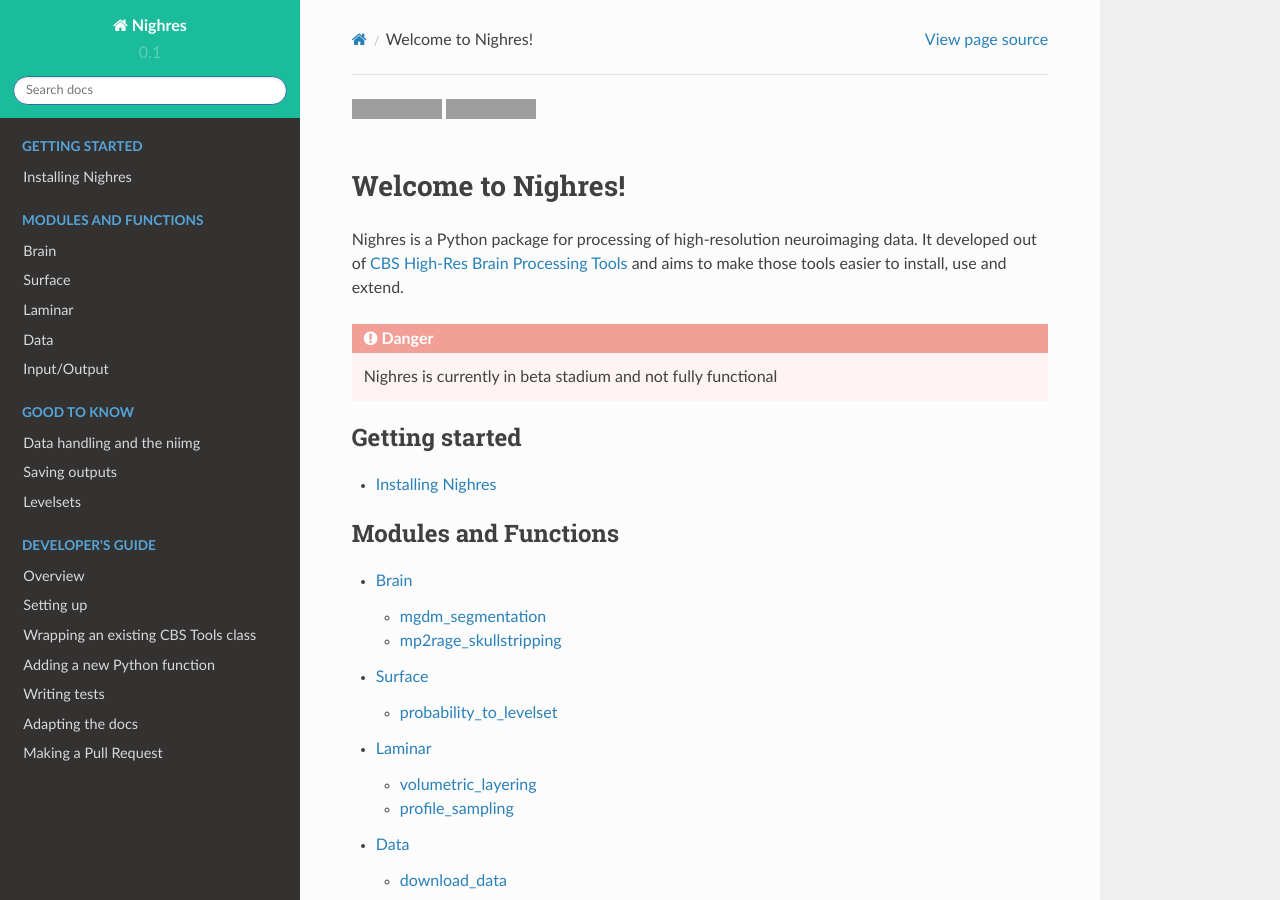
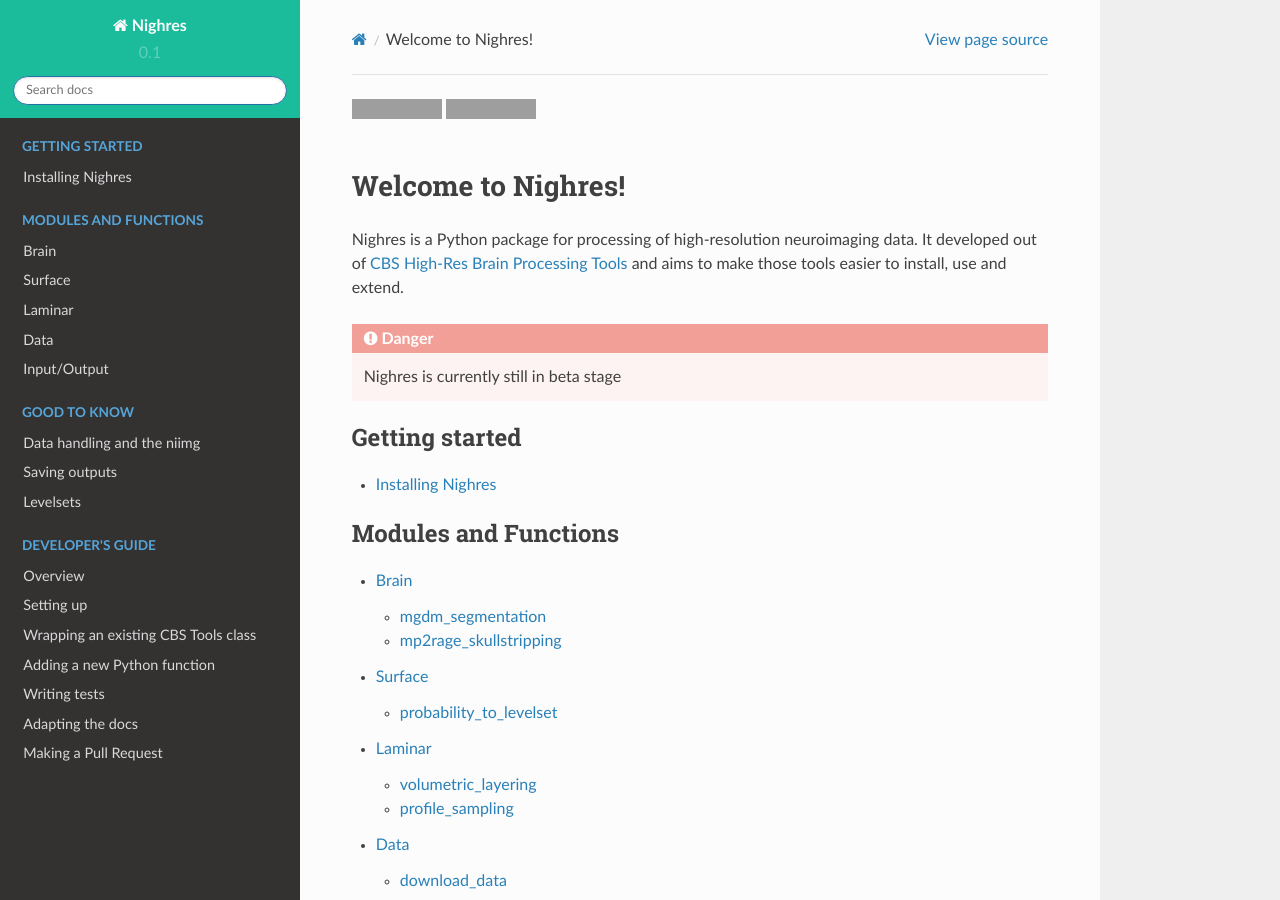
Before and after one commit to nighres/nighres, a Sphinx documentation site: the page built from doc/index.rst, in a window 1280 px wide and 900 px high. Built offline with Sphinx 7.4.7 and the Read the Docs theme 2.0.0, drawn with Linux system fonts in a browser that asks for light colours; pages that are not in the unit, such as notebooks, are missing from menus; grey boxes are pictures that could not be loaded.

Commit message:
small changes to organization of docs

```diff
--- a/doc/developers/index.rst
+++ b/doc/developers/index.rst
@@ -13,7 +13,7 @@ Every contribution helps -- whether it's fixing a typo in the documentation or a
 
 **Git/Github**
 
-To contribute you will need to know some basics about git and Github, which are not covered in this guide. Don't worry, git and Github are actually pretty easy and there are lots of tutorials online (e.g. https://www.atlassian.com/git/tutorials, especially "Getting started" and "Collaborating", or http://rogerdudler.github.io/git-guide/)
+To contribute you will need to know some basics about git and Github, which are not covered in this guide. Don't worry, git and Github are actually pretty easy and there are lots of tutorials online (e.g. https://www.atlassian.com/git/tutorials, especially "Getting started" and "Collaborating")
 
 **Questions?**
 
--- a/doc/index.rst
+++ b/doc/index.rst
@@ -21,13 +21,14 @@ It developed out of `CBS High-Res Brain Processing Tools
 <https://www.cbs.mpg.de/institute/software/cbs-tools>`_ and aims to make those
 tools easier to install, use and extend.
 
-.. danger:: Nighres is currently in beta stadium and not fully functional
+.. danger:: Nighres is currently still in beta stage
 
 .. toctree::
    :maxdepth: 1
    :caption: Getting started
 
    installation
+   auto_examples/index
 
 .. toctree::
    :maxdepth: 2
```
Also changed, not shown: other parts of doc/index.rst (+0 -7 lines).
